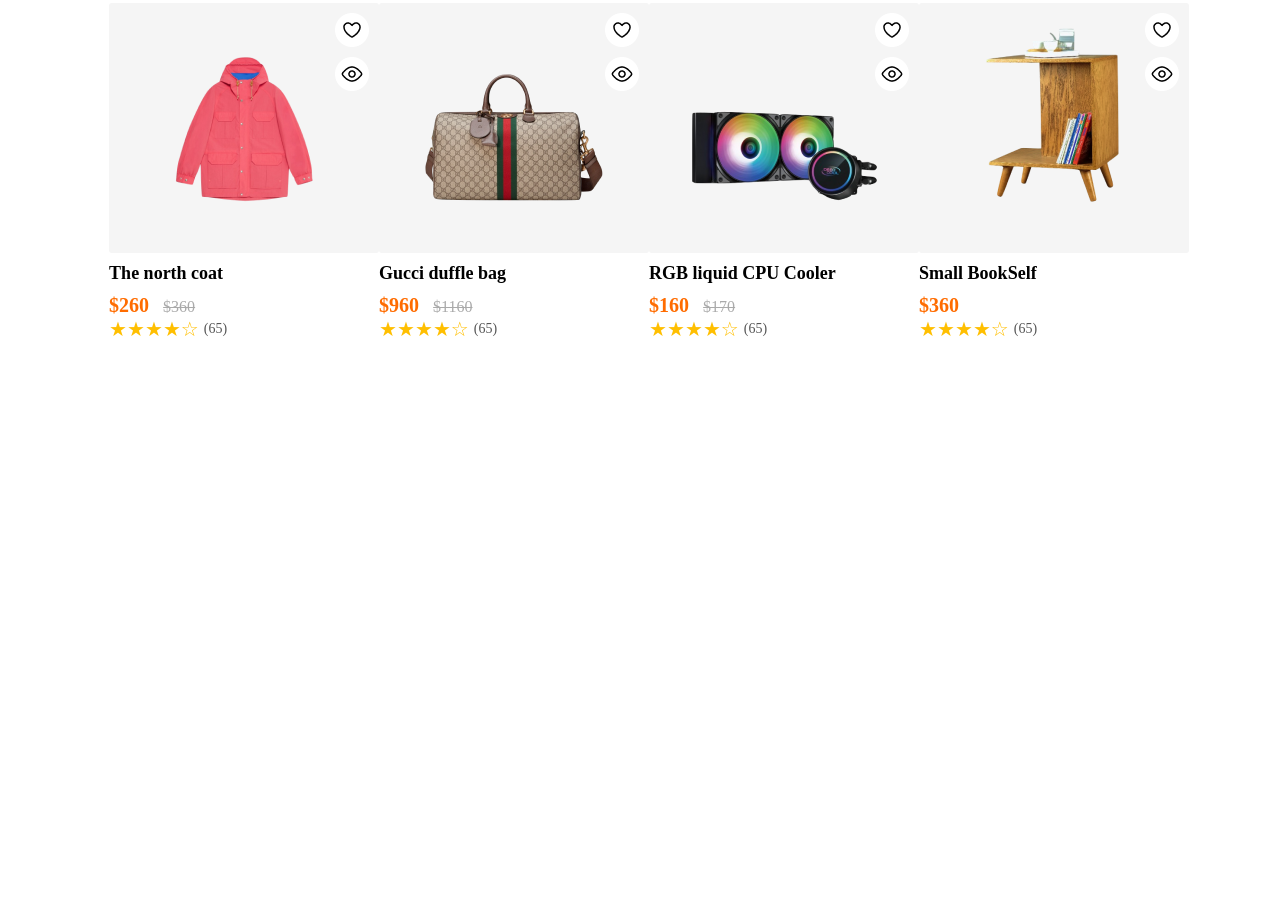
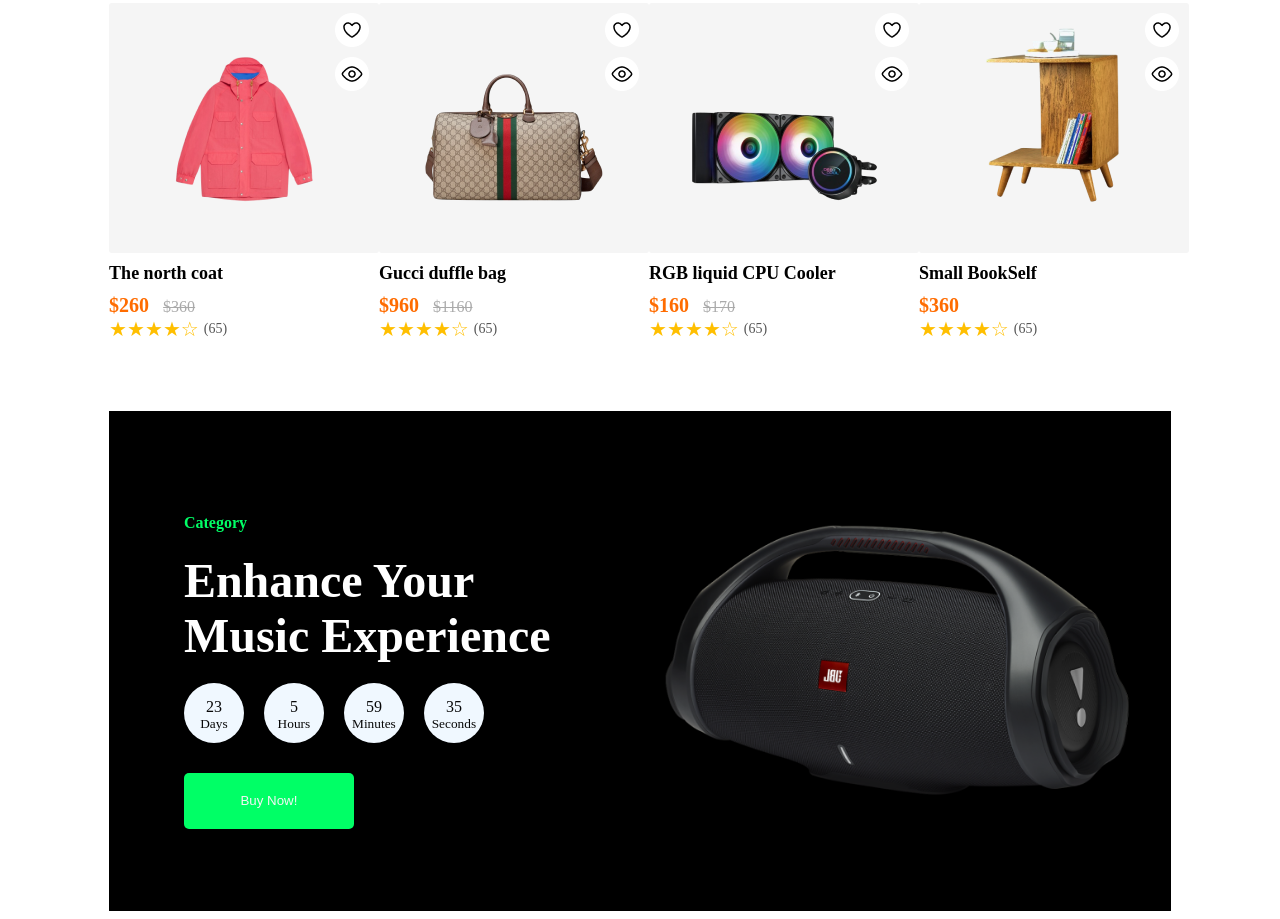
Before and after one commit to dev-rubel-bd/Exclusive-mart, a plain HTML site: page index.html in a window 1280 px wide. Shown: the part 2145-3064 px from the top of the page. Before the commit the page ends 2534 px from the top, so only its background shows below. Drawn offline with Linux system fonts and the light colour scheme.

Commit message:
Best Selling Products section

```diff
--- a/index.html
+++ b/index.html
@@ -103,22 +103,22 @@
             <h2 class="all-heading">Flash Sales</h2>
           </div>
           <div class="countdown-timer">
-            <div class="time-block">
+            <div class="hero-time-block">
               <small>Days</small>
               <span id="days">03</span>
             </div>
             <p>:</p>
-            <div class="time-block">
+            <div class="hero-time-block">
               <small>Hours</small>
               <span id="hours">23</span>
             </div>
             <p>:</p>
-            <div class="time-block">
+            <div class="hero-time-block">
               <small>Minutes</small>
               <span id="minutes">19</span>
             </div>
             <p>:</p>
-            <div class="time-block">
+            <div class="hero-time-block">
               <small>Seconds</small>
               <span id="seconds">56</span>
             </div>
@@ -472,6 +472,45 @@
           </div>
         </div>
       </div>
+      <!-- Best Selling Products music speker section  -->
+      <div class="music-speker-section">
+        <div class="heading">
+          <h4>Category</h4>
+          <h1>
+            Enhance Your <br />
+            Music Experience
+          </h1>
+          <div class="countdown-timer">
+            <div class="speker-time-block">
+              <span id="days">23</span>
+              <small>Days</small>
+            </div>
+            <div class="speker-time-block">
+              <span id="hours">5</span>
+              <small>Hours</small>
+            </div>
+            <div class="speker-time-block">
+              <span id="minutes">59</span>
+              <small>Minutes</small>
+            </div>
+            <div class="speker-time-block">
+              <span id="seconds">35</span>
+              <small>Seconds</small>
+            </div>
+          </div>
+          <div class="Buynow-button">
+            <button
+              class="common-button"
+              style="width: 170px; background-color: #00ff66"
+            >
+              Buy Now!
+            </button>
+          </div>
+        </div>
+        <div class="hero-img">
+          <img src="style/Assets/product-img/big speker.png" alt="img" />
+        </div>
+      </div>
     </main>
   </body>
 </html>
--- a/style/index.css
+++ b/style/index.css
@@ -309,17 +309,17 @@
   font-size: 25px;
 }
 
-.time-block {
+.hero-time-block {
   text-align: center;
   font-weight: bold;
 }
 
-.time-block span {
+.hero-time-block span {
   display: block;
   font-size: 32px;
 }
 
-.time-block small {
+.hero-time-block small {
   font-size: 12px;
   color: #555;
 }
@@ -354,6 +354,40 @@
   height: 56px;
   width: 56px;
   margin-top: 20px;
+}
+
+/*   Best Selling Products music speker section  */
+.music-speker-section {
+  width: 100%;
+  height: 500px;
+  margin: 30px 0 0 0;
+  background-color: black;
+  display: flex;
+  justify-content: space-around;
+  align-items: center;
+}
+.speker-time-block {
+  display: grid;
+  justify-content: center;
+  align-items: center;
+  text-align: center;
+  height: 60px;
+  width: 60px;
+  background-color: aliceblue;
+  border-radius: 50%;
+  color: rgb(8, 8, 8);
+}
+.speker-time-block small {
+  padding-bottom: 15px;
+}
+.speker-time-block span {
+  padding-top: 15px;
+}
+.Buynow-button {
+  padding-top: 30px;
+}
+.heading h4 {
+  color: #00ff66;
 }
 /* ##################################### */
 /* responsive for tablet */
```
Also changed, not shown: style/Assets/product-img/big speker.png (added).
